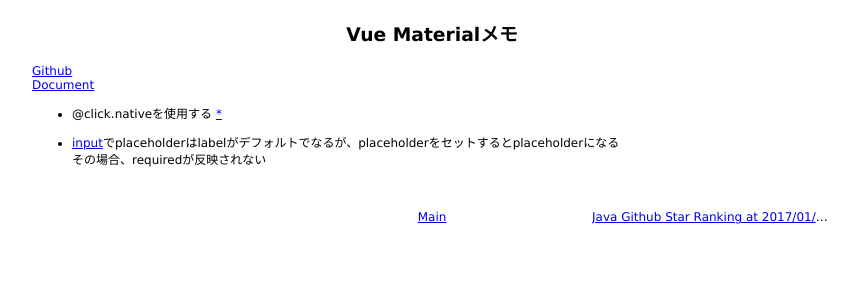
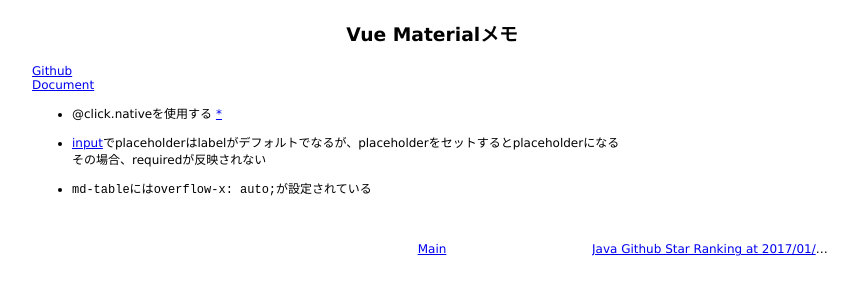
Before and after one commit to 38elements/38elements.github.com, a Jekyll site: the page built from _posts/2017-02-08-vue-material.md, in a window 1280 px wide. Shown: the top 300 px of the page, without its empty margins (208-1066 px from the left). Built offline with Jekyll 4.4.1, drawn with Linux system fonts in a browser that asks for light colours.

Commit message:
Update 2017-02-08-vue-material.md

```diff
--- a/_posts/2017-02-08-vue-material.md
+++ b/_posts/2017-02-08-vue-material.md
@@ -9,3 +9,5 @@ title: Vue Materialメモ
 
 * [input](https://vuematerial.github.io/#/components/input)でplaceholderはlabelがデフォルトでなるが、placeholderをセットするとplaceholderになる
 その場合、requiredが反映されない
+
+* `md-table`には`overflow-x: auto;`が設定されている
```
